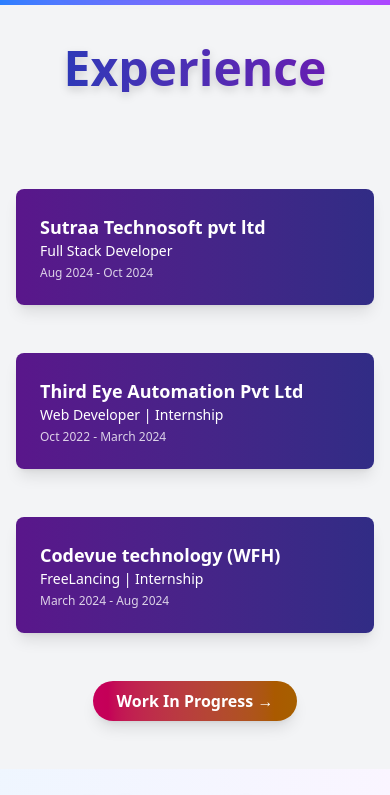
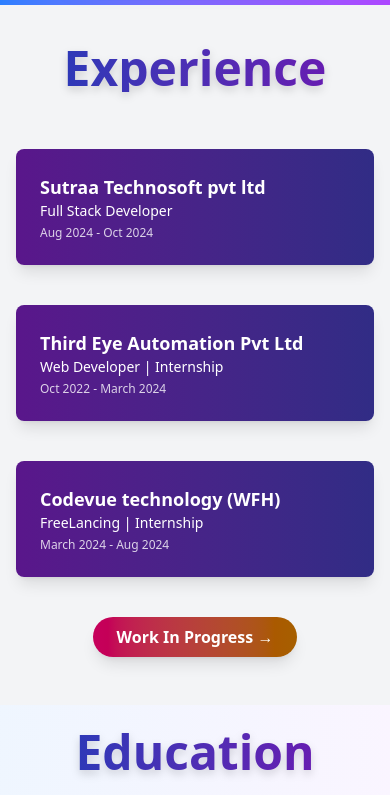
Before and after one commit to samsu-same/portfolio-web, a React (Vite) app: page / in a window 390 px wide. Shown: the part 2839-3634 px from the top of the page. Built offline with nearby package versions, Linux system fonts and the light colour scheme.

Commit message:
some ui changes

```diff
--- a/src/components/ExperinceTimeLine.jsx
+++ b/src/components/ExperinceTimeLine.jsx
@@ -29,7 +29,7 @@
   return (
     <section id='experience' className="py-12 bg-gray-100">
       <div className="container mx-auto px-4">
-        <h2 className="text-5xl md:text-6xl font-extrabold mb-12 text-center
+        <h2 className="text-5xl md:text-6xl font-extrabold mb-2 text-center
                    text-transparent bg-clip-text bg-gradient-to-r from-blue-800 to-purple-800
                    drop-shadow-lg animate-bounce">
           Experience
@@ -48,7 +48,7 @@
               viewport={{ once: true }}
               className={`relative flex items-center w-full max-w-4xl ${
                 exp.side === "left" ? "justify-start" : "justify-end"
-              } mb-2 md:mb-4`}
+              }  md:mb-4`}
             >
               {/* Suitcase Icon */}
               <div className="hidden lg:block absolute left-1/2 transform -translate-x-1/2 bg-blue-600 text-white p-3 rounded-full shadow-lg z-10">
--- a/src/components/Projeect.jsx
+++ b/src/components/Projeect.jsx
@@ -45,7 +45,6 @@
       whileInView={{ opacity: 1, y: 0 }}
       transition={{ duration: 0.5 }}
       id="projects"
-      //   className="p-8 bg-gray-100"
       className="p-8 bg-gradient-to-r from-blue-500 to-purple-500"
     >
       <div className="container mx-auto relative">
```
Also changed, not shown: src/components/Skills.jsx (+0 -84 lines).
